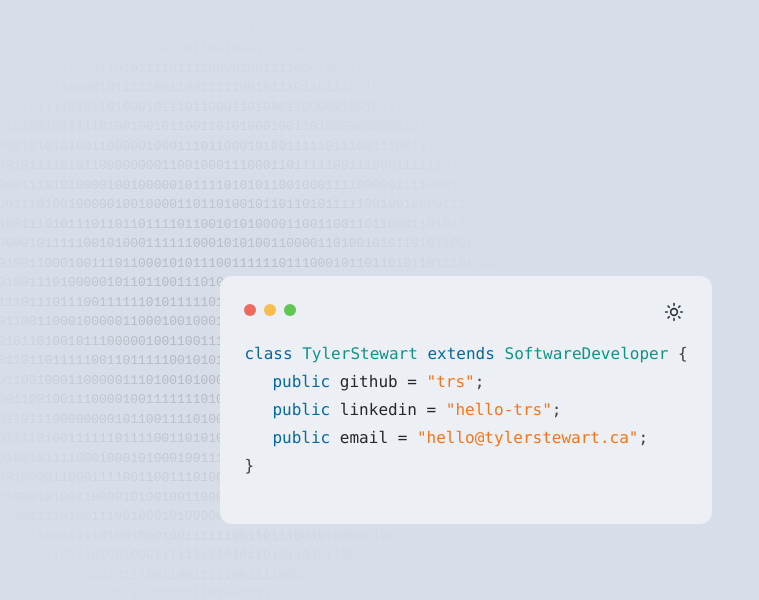
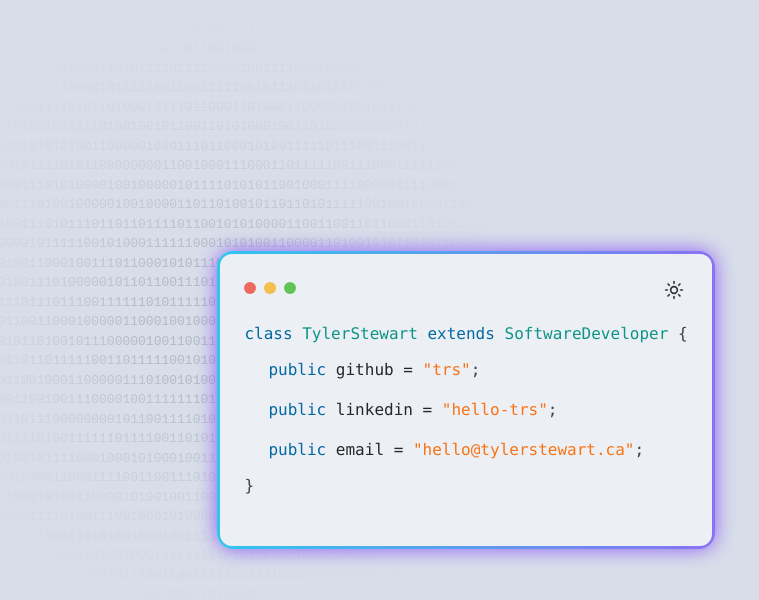
Before and after one commit to trs/www, a SvelteKit app: page / in a window 1280 px wide. Shown: the top 600 px of the page, without its empty margins (174-933 px from the left). Built offline with nearby package versions, Linux system fonts and the light colour scheme.

Commit message:
feat: gradient border, better hovers

```diff
--- a/src/lib/components/code.svelte
+++ b/src/lib/components/code.svelte
@@ -1,6 +1,6 @@
 <div class="select-none">
   <code class="flex flex-col text-zinc-800 dark:text-snow-storm-1 overflow-hidden whitespace-nowrap">
-    <span class="py-0.5">
+    <span class="py-[4px]">
       <span class="token keyword">class</span>
       <span class="token class-name">TylerStewart</span>
       <span class="token keyword">extends</span>
@@ -8,36 +8,34 @@
       <span class="token punctuation">&lbrace;</span>
     </span>
 
-    <span class="ml-6 py-0.5">
-      <a class="hover:bg-zinc-50 dark:hover:bg-zinc-600 rounded-md py-2 px-1" href="https://github.com/trs" target="_blank" rel="noreferrer nofollow noopener">
+    <a class="pl-6 flex-grow hover:bg-zinc-50 dark:hover:bg-zinc-800 rounded-md py-2 px-1" href="https://github.com/trs" target="_blank" rel="noreferrer nofollow noopener">
       <span class="token keyword">public</span>
       <span>github</span>
       <span class="token operator">=</span>
       <span class="token string">"trs"</span><span class="token punctuation">;</span>
     </a>
-    </span>
-    <span class="ml-6 py-0.5">
-      <a class="hover:bg-zinc-50 dark:hover:bg-zinc-600 rounded-md py-2 px-1" href="https://www.linkedin.com/in/hello-trs/" target="_blank" rel="noreferrer nofollow noopener">
+
+    <a class="pl-6 flex-grow hover:bg-zinc-50 dark:hover:bg-zinc-800 rounded-md py-2 px-1" href="https://www.linkedin.com/in/hello-trs/" target="_blank" rel="noreferrer nofollow noopener">
       <span class="token keyword">public</span>
       <span>linkedin</span>
       <span class="token operator">=</span>
       <span class="token string">"hello-trs"</span><span class="token punctuation">;</span>
     </a>
-    </span>
-    <span class="ml-6 py-0.5">
-      <a class="hover:bg-zinc-50 dark:hover:bg-zinc-600 rounded-md py-2 px-1" href="mailto:hello@tylerstewart.ca" target="_blank" rel="noreferrer nofollow noopener">
+
+
+    <a class="pl-6 flex-grow hover:bg-zinc-50 dark:hover:bg-zinc-800 rounded-md py-2 px-1" href="mailto:hello@tylerstewart.ca" target="_blank" rel="noreferrer nofollow noopener">
       <span class="token keyword">public</span>
       <span>email</span>
       <span class="token operator">=</span>
       <span class="token string">"hello@tylerstewart.ca"</span><span class="token punctuation">;</span>
     </a>
-    </span>
 
-    <span class="py-0.5">
+
+    <span class="py-[4px]">
       <span class="token punctuation">&rbrace;</span>
     </span>
 
-    <span class="py-0.5 h-5 self-start rounded-md border-[1px] border-zinc-700 dark:border-snow-storm-1 animate-[blink_1s_ease-in-out_infinite]" />
+    <span class="py-[4px] h-5 self-start rounded-md border-[1px] border-zinc-700 dark:border-snow-storm-1 animate-[blink_1s_ease-in-out_infinite]" />
   </code>
 </div>
 
--- a/src/lib/components/editor.svelte
+++ b/src/lib/components/editor.svelte
@@ -6,7 +6,8 @@
   const toggleTheme = () => themeStore.update((value) => value === 'dark' ? 'light' : 'dark');
 </script>
 
-<div class="max-w-fit sm:max-w-fit rounded-xl bg-snow-storm-1 dark:bg-polar-night-4">
+<div class="relative p-[3px] rounded-2xl bg-[length:300%_300%] bg-gradient-to-r from-cyan-400 via-purple-500 to-pink-500 animate-gradient-move animate-glow-move shadow-[0_0_20px_#8b5cf6]">
+  <div class="relative max-w-fit sm:max-w-fit rounded-xl bg-snow-storm-1 dark:bg-polar-night-4">
     <div class="px-6 pt-5 flex items-center space-x-2 rounded-t-xl">
       <span class="w-2.5 h-2.5 sm:w-3 sm:h-3 bg-mac-red rounded-full inline-block"></span>
       <span class="w-2.5 h-2.5 sm:w-3 sm:h-3 bg-mac-yellow rounded-full inline-block"></span>
@@ -40,3 +41,4 @@
       <slot></slot>
     </div>
   </div>
+</div>
--- a/tailwind.config.js
+++ b/tailwind.config.js
@@ -4,7 +4,33 @@ export default {
   darkMode: ['class', '[data-theme="dark"]'],
 	theme: {
 		extend: {
+      animation: {
+        'gradient-move': 'gradientMove 6s ease infinite',
+        'glow-move': 'glowMove 6s ease infinite',
+      },
 			keyframes: {
+				gradientMove: {
+          '0%, 100%': {
+            backgroundPosition: '0% 50%',
+          },
+          '50%': {
+            backgroundPosition: '100% 50%',
+          },
+        },
+				glowMove: {
+					'0%, 100%': {
+						boxShadow: '0 0 20px #06b6d4',
+					},
+					'25%': {
+						boxShadow: '0 0 20px #8b5cf6',
+					},
+					'50%': {
+						boxShadow: '0 0 20px #ec4899',
+					},
+					'75%': {
+						boxShadow: '0 0 20px #8b5cf6',
+					},
+				},
 				blink: {
 					'0%, 75%, 100%': {
 						opacity: 0
```
Lines whose indentation alone changed are shown as unchanged.
